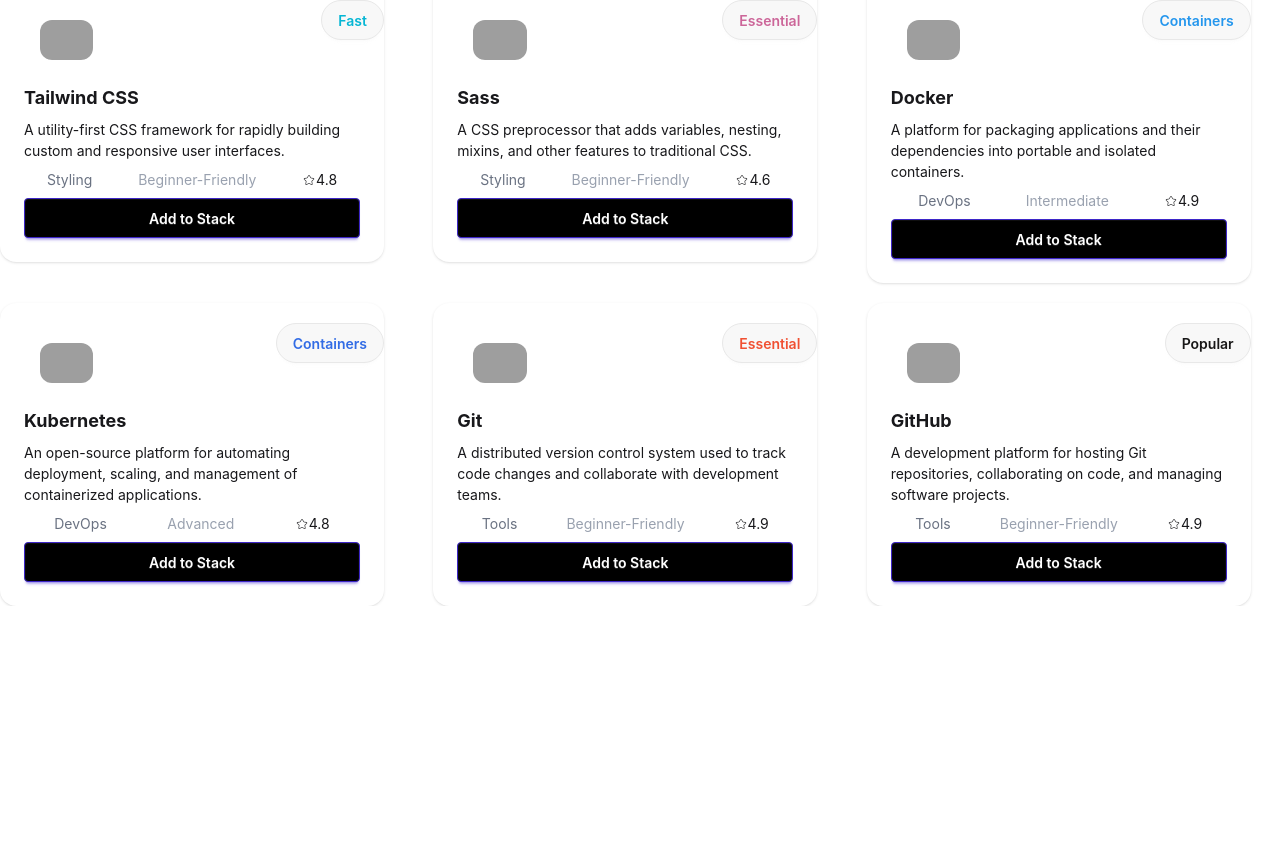
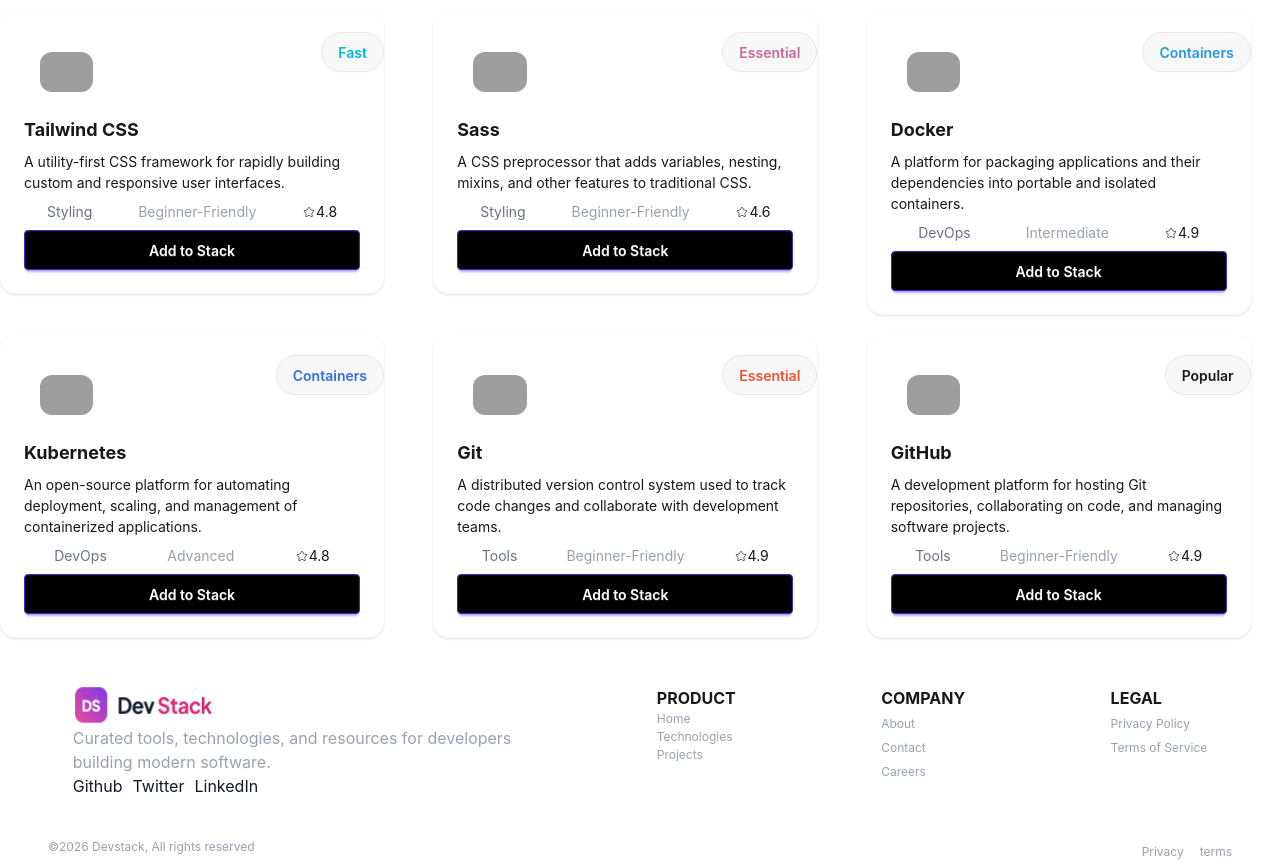
Before and after one commit to Iqbalsami12/tech-stack-repo, a React (Vite) app: page / in a window 1280 px wide. Shown: the part 1720-2582 px from the top of the page. Before the commit the page ends 2326 px from the top, so only its background shows below. Built offline with nearby package versions, Linux system fonts and the light colour scheme; grey boxes are pictures that could not be loaded.

Commit message:
completed footer section

```diff
--- a/src/App.tsx
+++ b/src/App.tsx
@@ -6,6 +6,7 @@
 
 import { Suspense } from "react"
 import type { ItechType } from "./techTypes"
+import Footer from "./footer/Footer"
 
 
 const techFetch = async(): Promise<ItechType[]>=>{
@@ -27,6 +28,7 @@
     fallback = {<h2>Loading Content...</h2>}>
       <Technologies techPromise = {techPromise}></Technologies>
     </Suspense>
+    <Footer></Footer>
 
 
     </>
--- a/src/AvailableTechs/Available.tsx
+++ b/src/AvailableTechs/Available.tsx
@@ -2,12 +2,13 @@
 import type { ItechType } from "../techTypes";
 
 const Available = ({ technologies }) => {
-    return <div className="grid grid-cols-3 gap-5 sm:grid-cols-1 md:grid-cols-3">
+    return ( <div className="grid grid-cols-3 gap-5 sm:grid-cols-1 md:grid-cols-3">
 
 
         {
             technologies.map((tech: ItechType) => {
-                return <div>
+                return (
+                <div key={tech.id}>
 
                     <div className="card bg-base-100 w-96 shadow-sm rounded-2xl">
                         <div className="flex justify-between items-center">
@@ -40,15 +41,16 @@
 
                     </div>
 
-                </div>
-            })
+                </div>);
+            })}
+            </div>
+    );
+
+        };
 
 
-        }
-
-    </div>
 
         ;
-};
+;
 
 export default Available;
--- a/src/Nav.tsx
+++ b/src/Nav.tsx
@@ -1,7 +1,7 @@
 import Logo from "./assets/logo-text.png"
 const Nav = () => {
     return (
-        <div className="mt-[30px]">
+        <div className="mt-[30px] bg-white sticky top-0 z-10 py-4">
             <nav className="flex justify-around items-center">
                 <div>
                     <img src={Logo} alt="" />
--- /dev/null
+++ b/src/footer/Footer.tsx
@@ -0,0 +1,53 @@
+import Logo from "../assets/logo-text.png"
+const Footer = () => {
+    return (
+        <div>
+
+        <div className="flex justify-around mt-12 w-full">
+                        <div>
+                <img className="h-[40px] w-[140px]" src={Logo} alt="" />
+                <p className="text-gray-400">Curated tools, technologies, and resources for developers <br /> building
+                    modern software.</p>
+                <ul className="flex gap-2.5 ">
+                    <li><a className="text-gray-900" href="">Github</a></li>
+                    <li><a className="text-gray-900" href="">Twitter</a></li>
+                    <li><a className="text-gray-900" href="">LinkedIn</a></li>
+                </ul>
+            </div>
+            <ul>
+                <li className="font-bold">PRODUCT</li>
+                <li className="text-gray-400 text-[12px]">Home</li>
+                <li className="text-gray-400 text-[12px]">Technologies</li>
+                <li className="text-gray-400 text-[12px] ">Projects</li>
+            </ul>
+            <ul>
+                <li className="font-bold">COMPANY</li>
+                <li><a className="text-gray-400 text-[12px]" href="">About</a></li>
+                <li><a className="text-gray-400 text-[12px]" href="">Contact</a></li>
+                <li><a className="text-gray-400 text-[12px]" href="">Careers</a></li>
+            </ul>
+            <ul>
+                <li className="font-bold">LEGAL</li>
+                <li><a className="text-gray-400 text-[12px]" href="">Privacy Policy</a></li>
+                <li><a className="text-gray-400 text-[12px]" href="">Terms of Service</a></li>
+
+            </ul>
+        </div>
+
+        <div className="flex justify-between mt-10 mx-12">
+            <p className="text-gray-400 text-[12px]">&copy;2026 Devstack, All rights reserved </p>
+            <ul className="flex gap-4">
+                <li><a className="text-gray-400 text-[12px]"  href="">Privacy</a></li>
+                <li><a className="text-gray-400 text-[12px]"  href="">terms</a></li>
+            </ul>
+        </div>
+
+        </div>
+
+
+
+
+    );
+};
+
+export default Footer;
```
